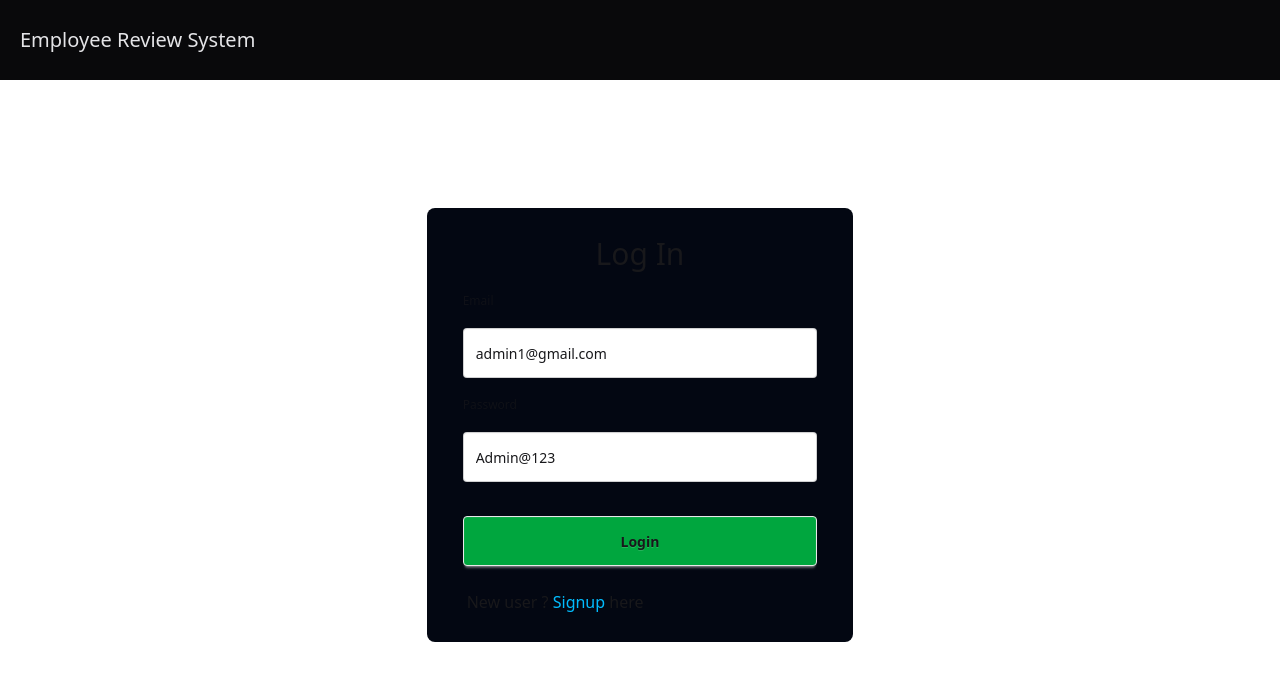
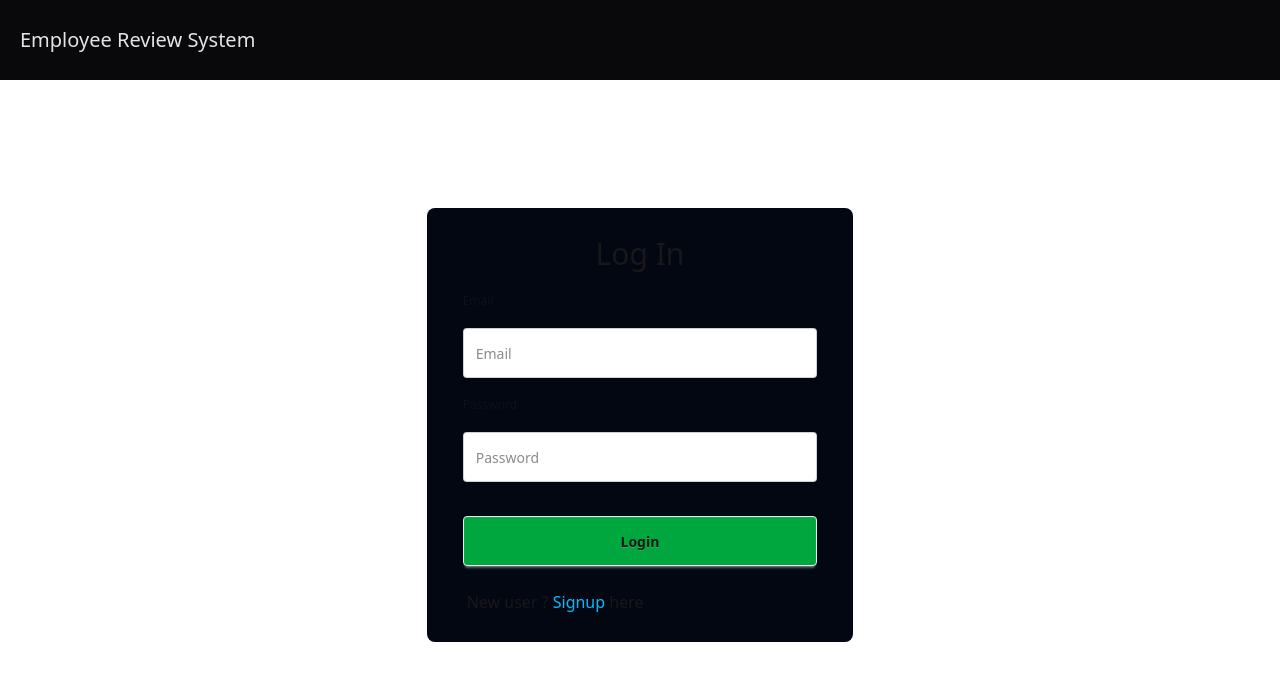
Before and after one commit to SNijanthan/employee-review-system-frontend, a React (Vite) app: page /login in a window 1280 px wide. Shown: the top 680 px of the page. Built offline with nearby package versions, Linux system fonts and the light colour scheme.

Commit message:
Navbar update

```diff
--- a/src/components/Login.jsx
+++ b/src/components/Login.jsx
@@ -6,8 +6,8 @@ import { useDispatch } from "react-redux";
 import { addUser } from "../utils/userSlice";
 
 const Login = () => {
-  const [email, setEmail] = useState("admin1@gmail.com");
-  const [password, setPassword] = useState("Admin@123");
+  const [email, setEmail] = useState("");
+  const [password, setPassword] = useState("");
   const [error, setError] = useState("");
 
   const dispatch = useDispatch();
--- a/src/components/Navbar.jsx
+++ b/src/components/Navbar.jsx
@@ -33,7 +33,7 @@ const Navbar = () => {
           Employee Review System
         </Link>
         <div className="flex items-center mr-5 font-mono">
-          {user?.name && <p className="mx-2">Welcome {user.name} 😊</p>}
+          {user?.name && <p className="mx-2">Welcome {user.name}🔥</p>}
           {user?.role && <p className="mx-5">Role: {user.role}</p>}
           {user && user.role === "admin" && (
             <Link to="/add-employee">
```
